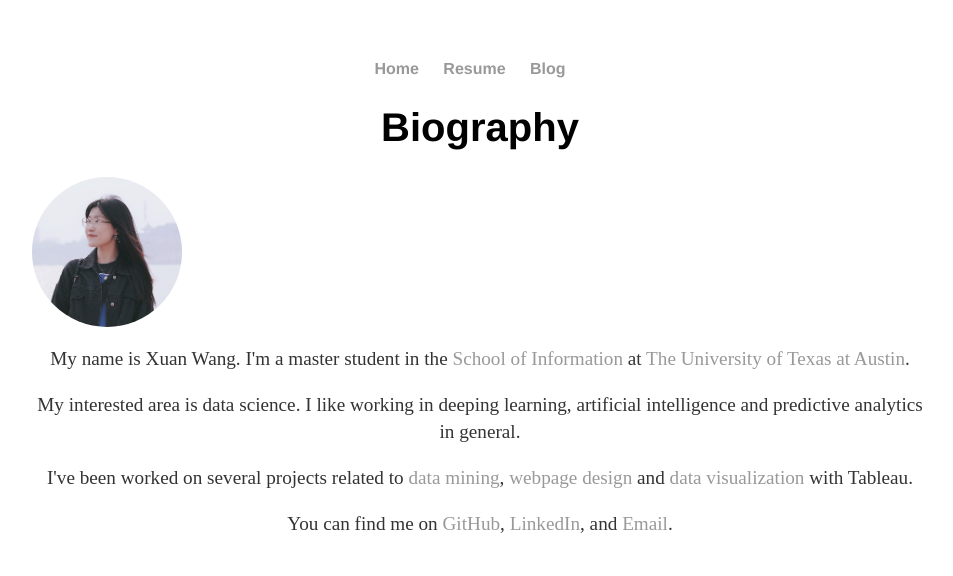
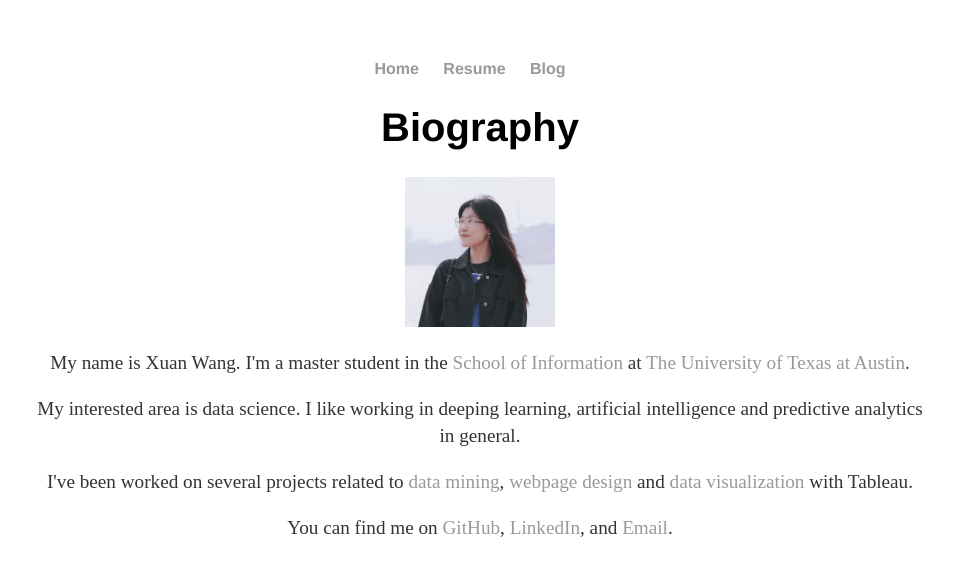
Before and after one commit to xxuanwang-zz/Portfolio, a Jekyll site: the page built from index.html, in a window 1280 px wide. Shown: the top 576 px of the page, without its empty margins (160-1113 px from the left). Built offline with Jekyll 4.4.1, drawn with Linux system fonts in a browser that asks for light colours.

Commit message:
Update index.html

```diff
--- a/index.html
+++ b/index.html
@@ -6,23 +6,9 @@ title: Xuan Wang
   <header>
     <h1>Biography</h1>
   </header>
-  <style>
-	  .div{
-		  border-radius:50%;
-		  overflow:hidden;
-		  width: 150px;
-		  height: 150px;
-	  }
-	  .img {
-		  width: 100%;
-		  height: auto;
-	  }
-  </style>
+
   <section id="about">
-    <p>
-    <div class="div">
-	    <img class="img" src="./img/me.jpg"/>
-     </div></p>
+	    <img class="img" src="./img/me.jpg" style="width: 150px; height: 150px; object-fit: cover;"/>
     <p>
       My name is Xuan Wang. I'm a master student in the <a href="https://www.ischool.utexas.edu/">School of Information</a> at <a href="https://www.utexas.edu/">The University of Texas at Austin</a>.
     </p>
```
